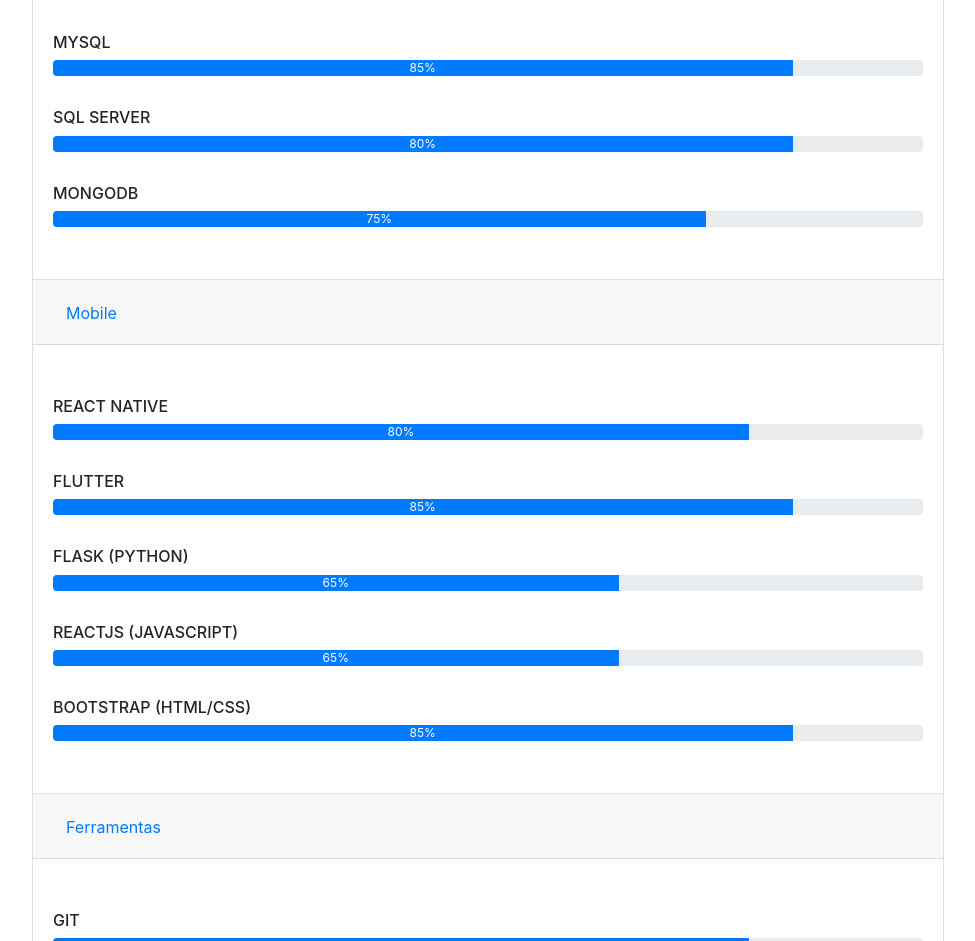
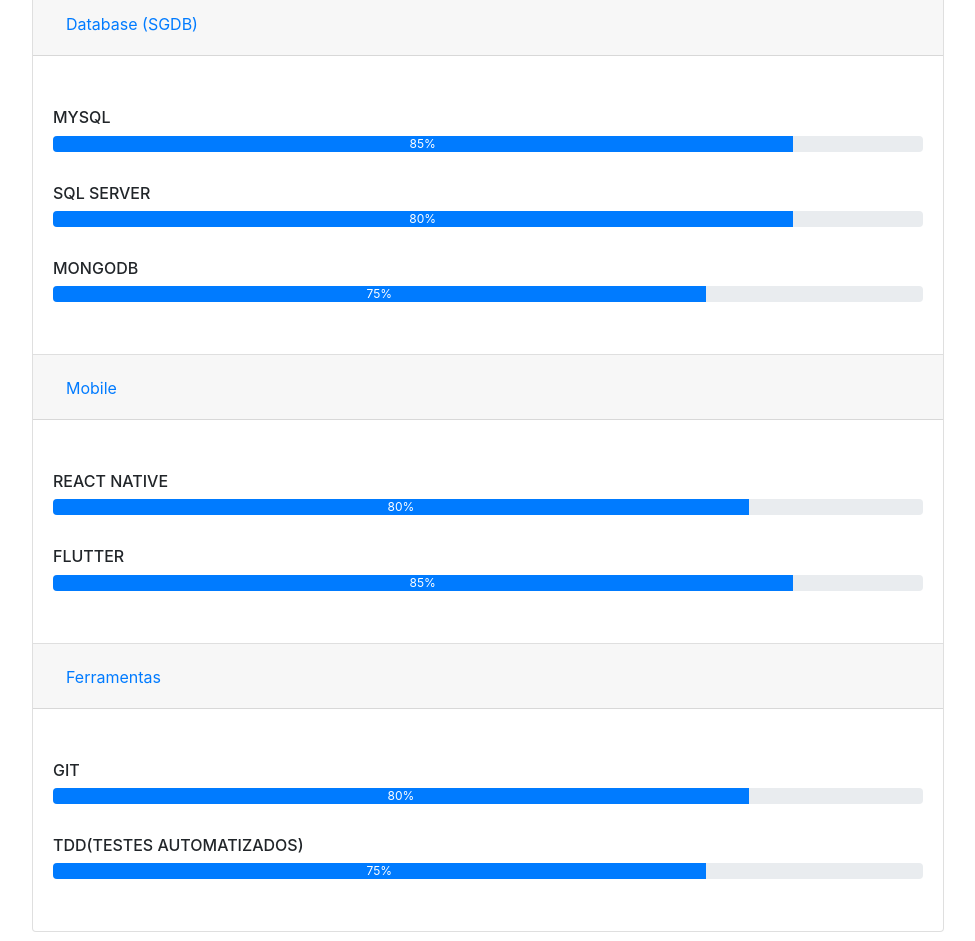
Before and after one commit to christian-de-ornellas/christian-de-ornellas.github.io, a website with bundled scripts: page index.html in a window 1280 px wide. Shown: the part 1673-2614 px from the top of the page, without its empty margins (288-1263 px from the left). Built offline with nearby package versions, Linux system fonts and the light colour scheme; a web font is replaced by a local one.

Commit message:
atualizado

```diff
--- a/index.html
+++ b/index.html
@@ -154,6 +154,13 @@
                   </div>
                 </div>
 
+                <div class="m-interval">
+                  <h6>ReactJS (JAVASCRIPT)</h6>
+                  <div class="progress">
+                    <div class="progress-bar" role="progressbar" style="width: 65%;" aria-valuenow="65"
+                      aria-valuemin="0" aria-valuemax="100">65%</div>
+                  </div>
+                </div>
 
               </div>
             </div>
@@ -251,30 +258,6 @@
 
                 <div class="m-interval">
                   <h6>Flutter</h6>
-                  <div class="progress">
-                    <div class="progress-bar" role="progressbar" style="width: 85%;" aria-valuenow="85"
-                      aria-valuemin="0" aria-valuemax="100">85%</div>
-                  </div>
-                </div>
-
-                <div class="m-interval">
-                  <h6>Flask (PYTHON)</h6>
-                  <div class="progress">
-                    <div class="progress-bar" role="progressbar" style="width: 65%;" aria-valuenow="65"
-                      aria-valuemin="0" aria-valuemax="100">65%</div>
-                  </div>
-                </div>
-
-                <div class="m-interval">
-                  <h6>ReactJS (JAVASCRIPT)</h6>
-                  <div class="progress">
-                    <div class="progress-bar" role="progressbar" style="width: 65%;" aria-valuenow="65"
-                      aria-valuemin="0" aria-valuemax="100">65%</div>
-                  </div>
-                </div>
-
-                <div class="m-interval">
-                  <h6>Bootstrap (HTML/CSS)</h6>
                   <div class="progress">
                     <div class="progress-bar" role="progressbar" style="width: 85%;" aria-valuenow="85"
                       aria-valuemin="0" aria-valuemax="100">85%</div>
```
